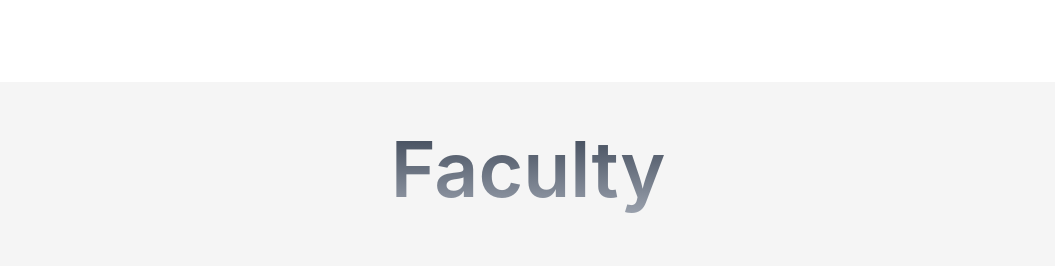
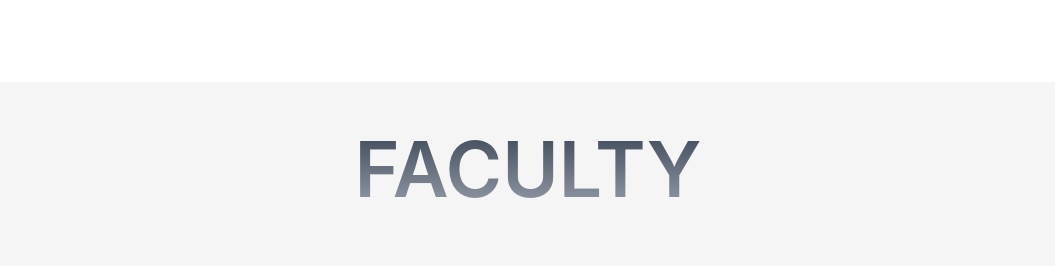
Before and after one commit to AdnanKhan29/OhayoJapan, a React (Create React App) app: page / in a window 1280 px wide. Shown: the part 4720-4986 px from the top of the page, without its empty margins (112-1167 px from the left). Built offline with nearby package versions, Linux system fonts and the light colour scheme.

Commit message:
added last changes

```diff
--- a/src/translations.js
+++ b/src/translations.js
@@ -20,7 +20,7 @@ export const resources = {
       date: "7TH AND 8TH",
       eventInfo:
         "Join us for an exciting event filled with insights, networking, and collaboration. Be part of the journey on the 7th and 8th of November, where innovation meets culture.",
-      faculty: "Faculty", // Add translation key for Faculty
+      faculty: "FACULTY", // Add translation key for Faculty
       countdownTimer: "COUNTDOWN TIMER", // Add translation key for Countdown Timer
       deanInternationalRelations: "DEPARTMENT HEAD",
       deanInternationalRelations1: "DEAN INTERNATIONAL RELATIONS",
```
